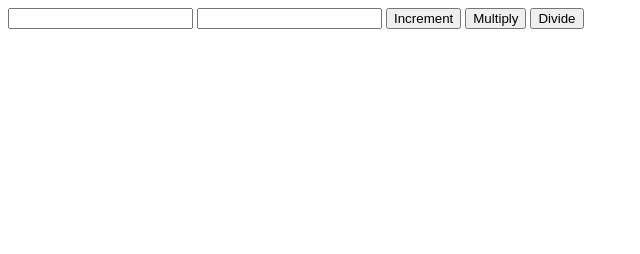
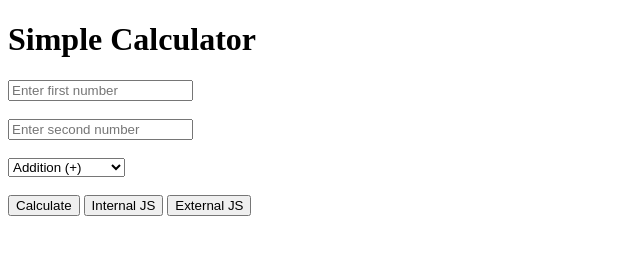
Before and after one commit to Sindhu-samhita/calculator, a plain HTML site: page index.html in a window 1280 px wide. Shown: the whole page, without its empty margins (0-640 px from the left). Drawn offline with Linux system fonts and the light colour scheme.

Commit message:
Refactor calculator HTML structure and scripts

```diff
--- a/index.html
+++ b/index.html
@@ -1,23 +1,88 @@
 <!DOCTYPE html>
 <html>
 <head>
-    <title>JavaScript Calculator</title>
+
+    <title>Calculator</title>
+
+    <!-- Internal JavaScript -->
+    <script>
+        function internalMessage() {
+            alert("This is Internal JavaScript");
+        }
+
+        function calculate() {
+
+            let num1 = Number(document.getElementById("num1").value);
+            let num2 = Number(document.getElementById("num2").value);
+            let operator = document.getElementById("operator").value;
+
+            let result;
+
+            if (operator == "+") {
+                result = num1 + num2;
+            }
+            else if (operator == "-") {
+                result = num1 - num2;
+            }
+            else if (operator == "*") {
+                result = num1 * num2;
+            }
+            else if (operator == "/") {
+
+                if (num2 == 0) {
+                    result = "Cannot divide by zero";
+                }
+                else {
+                    result = num1 / num2;
+                }
+
+            }
+
+            document.getElementById("result").innerHTML =
+                "Result: " + result;
+        }
+    </script>
+
 </head>
 
 <body>
 
-    <input type="number" id="number1">
-    <input type="number" id="number2">
+    <h1>Simple Calculator</h1>
 
-    <button id="incrementButton">Increment</button>
-    <button id="multiplyButton">Multiply</button>
-    <button id="divideButton">Divide</button>
+    <input type="number" id="num1" placeholder="Enter first number">
 
-    <p id="result"></p>
+    <br><br>
 
+    <input type="number" id="num2" placeholder="Enter second number">
+
+    <br><br>
+
+    <select id="operator">
+        <option value="+">Addition (+)</option>
+        <option value="-">Subtraction (-)</option>
+        <option value="*">Multiplication (*)</option>
+        <option value="/">Division (/)</option>
+    </select>
+
+    <br><br>
+
+    <!-- Inline JavaScript -->
+    <button onclick="calculate()">
+        Calculate
+    </button>
+
+    <button onclick="internalMessage()">
+        Internal JS
+    </button>
+
+    <button onclick="externalMessage()">
+        External JS
+    </button>
+
+    <h2 id="result"></h2>
+
+    <!-- External JavaScript -->
     <script src="script.js"></script>
-    <script src="script1.js"></script>
-    <script src="script2.js"></script>
 
 </body>
 </html>
```
